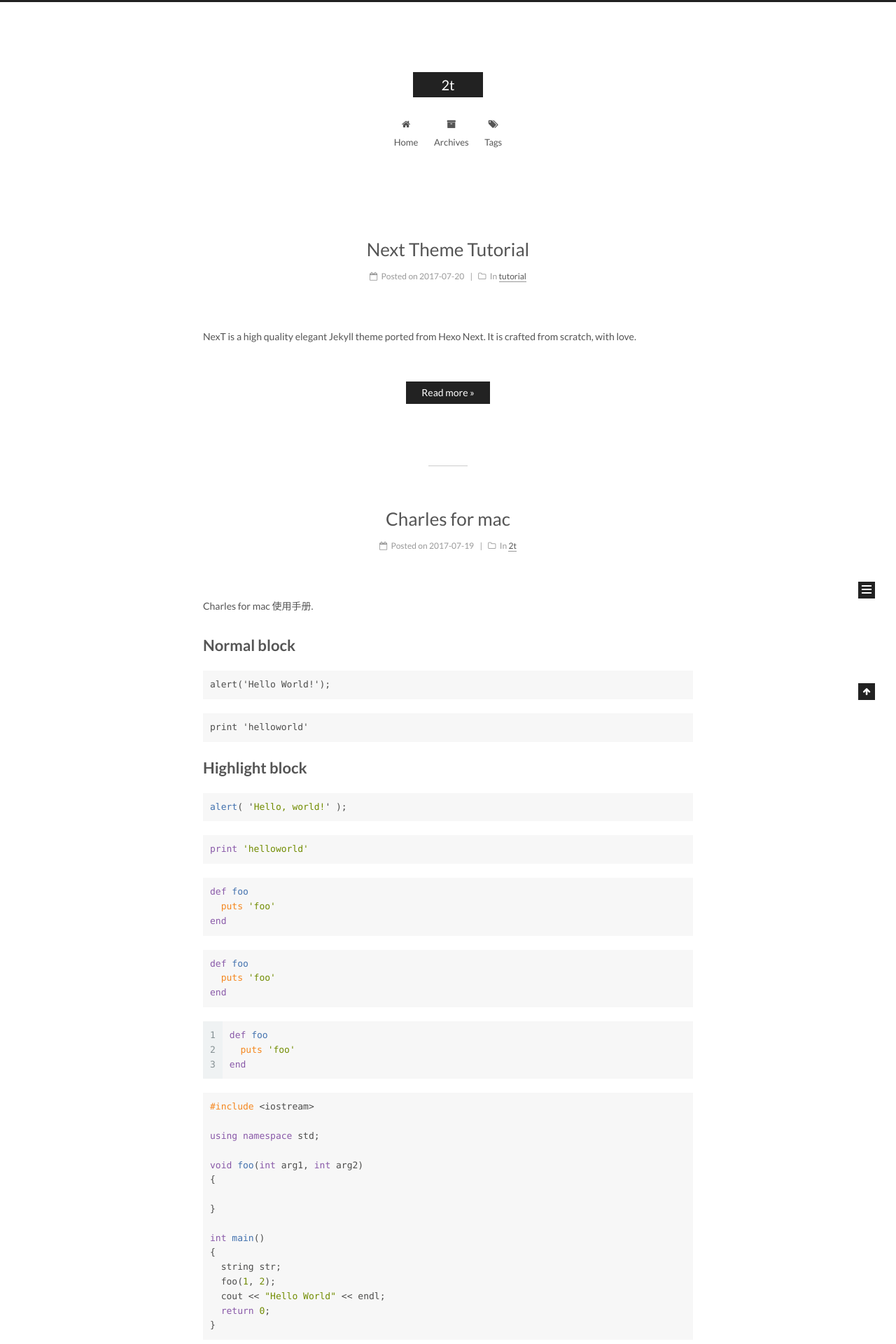
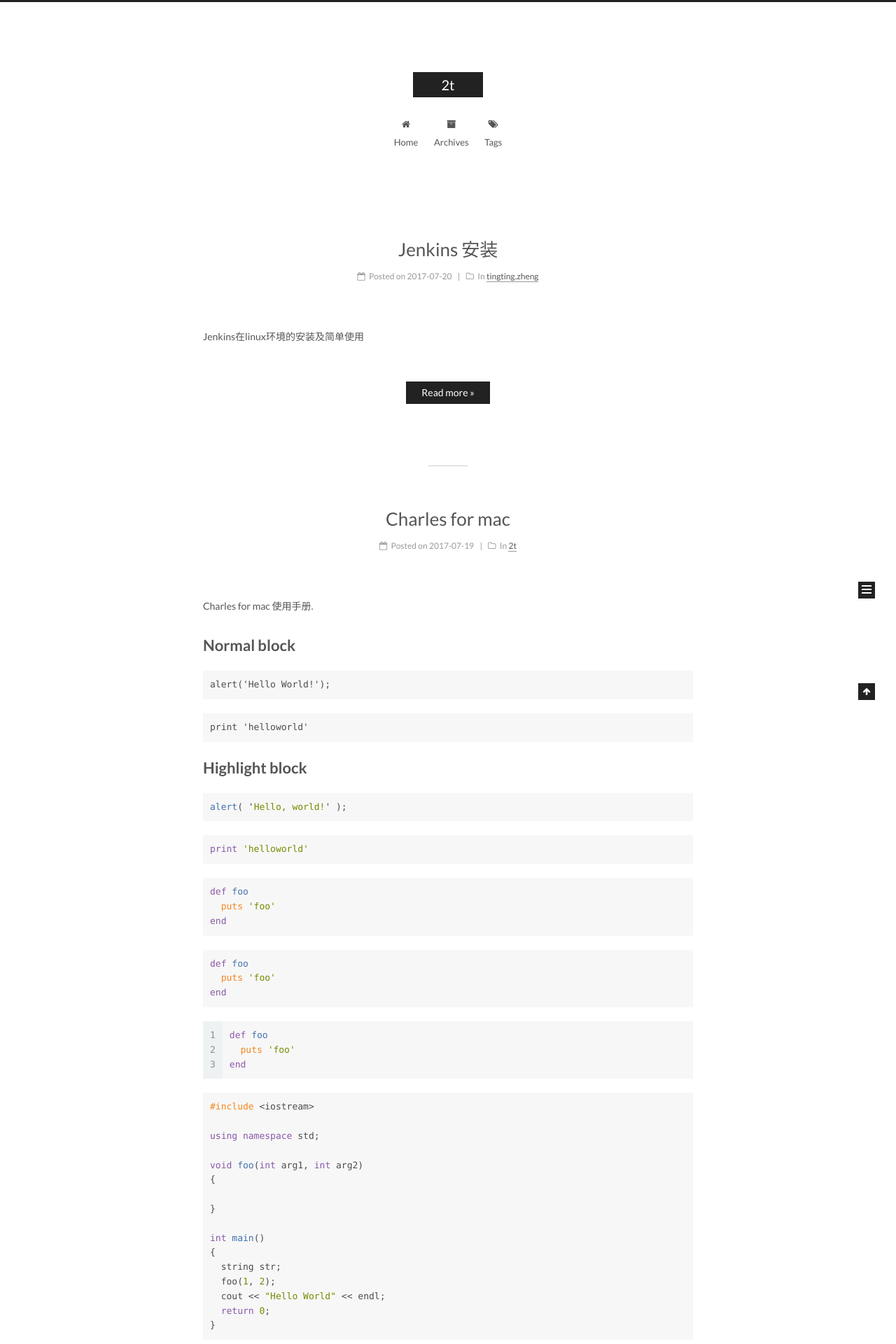
Before and after one commit to hi2t/hi2t.github.io, a Jekyll site: the page built from index.html, in a window 1280 px wide. Shown: the top 1920 px of the page at 70% size. Built offline with Jekyll 4.4.1, drawn with Linux system fonts in a browser that asks for light colours; the list of posts is cut into pages by our own code.

Commit message:
jenkins
jenkins 安装使用页面初始化

```diff
--- a/_posts/2017-07-20-next-tutorial.md
+++ b/_posts/2017-07-20-next-tutorial.md
@@ -1,8 +1,8 @@
 ---
-title: Next Theme Tutorial
-description: NexT is a high quality elegant Jekyll theme ported from Hexo Next. It is crafted from scratch, with love.
+title: Jenkins 安装
+description: Jenkins在linux环境的安装及简单使用
 categories:
- - tutorial
+ - tingting.zheng
 tags:
 ---
 
```
